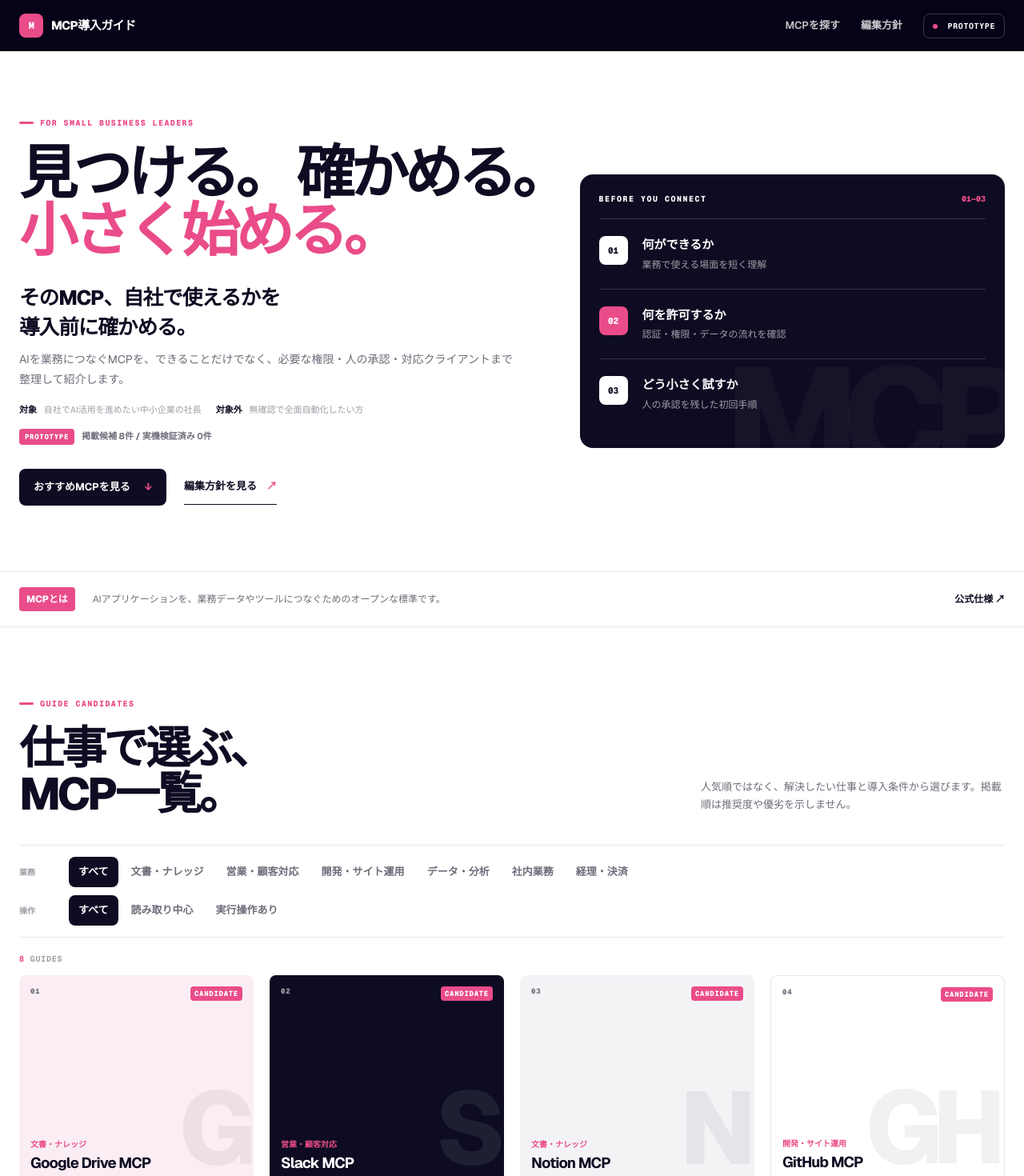
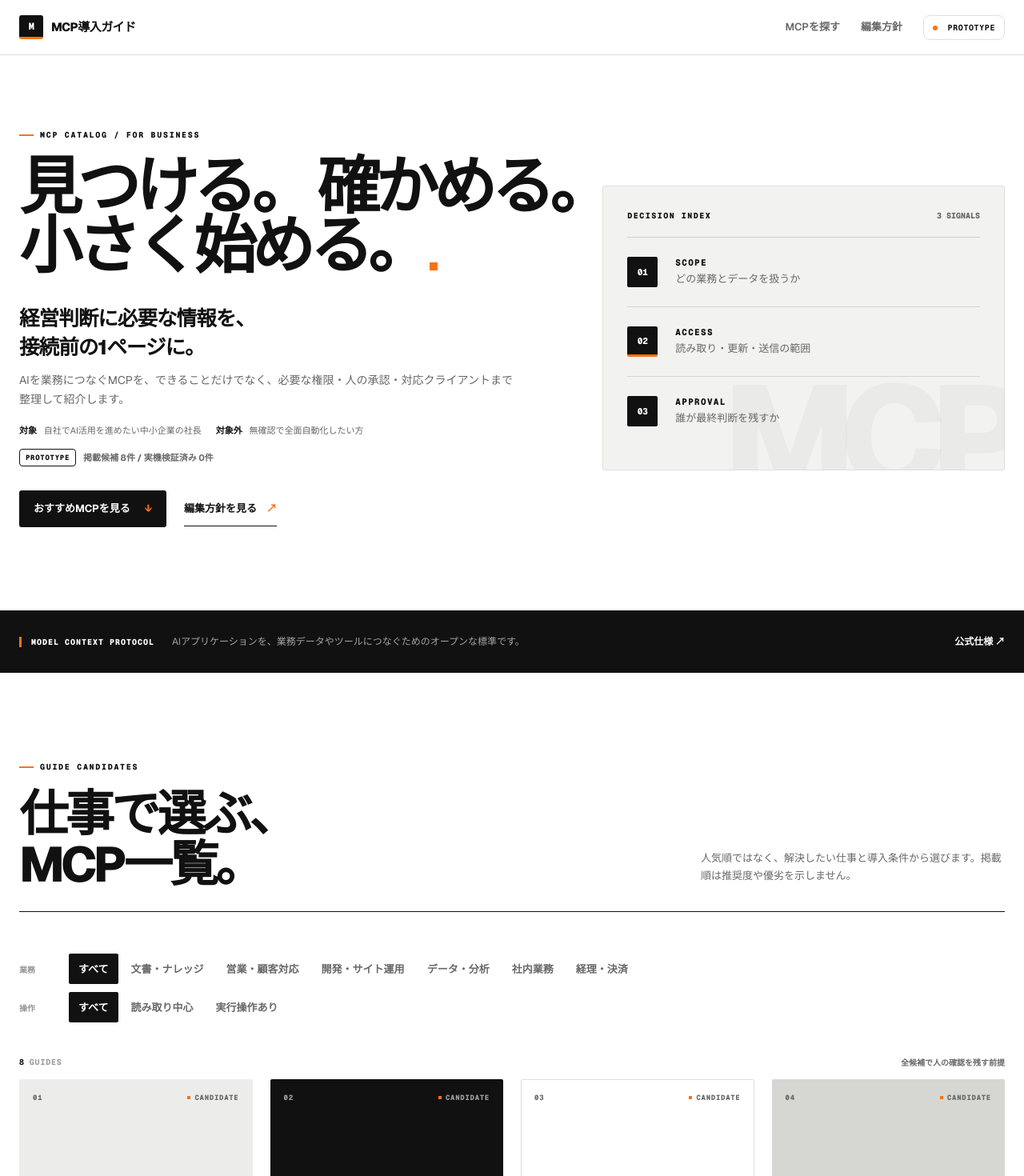
Before and after one commit to writeup-inc/saas-test, a Next.js app: page / in a window 1280 px wide. Shown: the top 1470 px of the page at 80% size. Built offline with nearby package versions, Linux system fonts and the light colour scheme.

Commit message:
Polish MCP guide with monochrome editorial design

```diff
--- a/app/catalog-grid.tsx
+++ b/app/catalog-grid.tsx
@@ -21,19 +21,19 @@ export default function CatalogGrid() {
           <button className={`filter ${operation === 'action' ? 'active' : ''}`} type="button" onClick={() => setOperation('action')} aria-pressed={operation === 'action'}>実行操作あり</button>
         </div></div>
       </div>
-      <div className="result-line" aria-live="polite"><span>{visibleGuides.length}</span> guides</div>
+      <div className="result-line" aria-live="polite"><span>{visibleGuides.length}</span> guides <small>全候補で人の確認を残す前提</small></div>
       <div className="guide-grid">
         {visibleGuides.map((guide) => (
           <Link href={`/guides/${guide.slug}`} className="guide-card" key={guide.slug}>
             <div className="card-poster">
               <div className="poster-toolbar"><span>0{guides.indexOf(guide) + 1}</span><span>CANDIDATE</span></div>
               <span className="poster-mark">{guide.mark}</span>
-              <div className="poster-caption"><span>{guide.category}</span><b>{guide.name}</b></div>
+              <div className="poster-caption"><span>{guide.category}</span><h3>{guide.name}</h3></div>
             </div>
             <div className="card-meta">
-              <div className="card-status"><span>{guide.category}</span><span className="prototype-state"><i /> 実機未検証</span></div>
-              <h3>{guide.name}</h3><p className="card-description">{guide.description}</p>
-              <div className="card-tags"><span>{guide.access}</span><span>人の確認あり</span></div>
+              <div className="card-status"><span className="prototype-state"><i /> 実機未検証</span></div>
+              <p className="card-description">{guide.description}</p>
+              <div className="card-tags"><span>{guide.access}</span></div>
               <span className="card-link">導入前チェック <b>↗</b></span>
             </div>
           </Link>
--- a/app/globals.css
+++ b/app/globals.css
@@ -1,17 +1,17 @@
 @import 'tailwindcss';
 
 :root {
-  --pink:#ea4c89;
-  --pink-soft:#faedf3;
-  --ink:#0d0c22;
-  --plum:#060318;
-  --charcoal:#3d3d4e;
-  --smoke:#6e6d7a;
-  --fog:#9e9ea7;
-  --mist:#f3f3f6;
-  --line:#e2e8f2;
+  --pink:#f97316;
+  --pink-soft:#fff4eb;
+  --ink:#111111;
+  --plum:#090909;
+  --charcoal:#3f3f3f;
+  --smoke:#686868;
+  --fog:#969696;
+  --mist:#f2f2f0;
+  --line:#dededb;
   --paper:#fff;
-  --warning:#a24d28;
+  --warning:#9a3f00;
 }
 
 * { box-sizing:border-box; }
@@ -27,7 +27,7 @@ body {
 a { color:inherit; text-decoration:none; }
 button { font:inherit; }
 h1,h2,h3,b,strong { font-family:var(--font-geist-sans),"Hiragino Kaku Gothic ProN","Yu Gothic",Meiryo,sans-serif; }
-.shell { width:min(100% - 48px,1280px); margin-inline:auto; }
+.shell { width:min(100% - 48px,1350px); margin-inline:auto; }
 
 .site-header { position:sticky; top:0; z-index:30; color:#fff; background:var(--plum); }
 .nav-inner { min-height:64px; display:flex; align-items:center; justify-content:space-between; gap:28px; }
@@ -95,8 +95,9 @@ h1,h2,h3,b,strong { font-family:var(--font-geist-sans),"Hiragino Kaku Gothic Pro
 .filter { flex:0 0 auto; min-height:38px; padding:0 12px; border:0; border-radius:8px; color:var(--smoke); background:transparent; font-size:13px; font-weight:600; cursor:pointer; }
 .filter:hover { color:var(--ink); background:var(--mist); }
 .filter.active { color:#fff; background:var(--ink); }
-.result-line { margin:0 0 14px; color:var(--fog); font:700 10px var(--font-geist-mono); letter-spacing:.08em; text-transform:uppercase; }
+.result-line { display:flex; align-items:center; gap:6px; margin:0 0 14px; color:var(--fog); font:700 10px var(--font-geist-mono); letter-spacing:.08em; text-transform:uppercase; }
 .result-line span { color:var(--pink); }
+.result-line small { margin-left:auto; color:var(--smoke); font:600 10px var(--font-geist-sans); letter-spacing:0; text-transform:none; }
 .guide-grid { display:grid; grid-template-columns:repeat(4,minmax(0,1fr)); gap:34px 20px; }
 .guide-card { min-width:0; display:flex; flex-direction:column; }
 .card-poster { position:relative; overflow:hidden; aspect-ratio:1/.88; padding:14px; border-radius:8px; background:var(--mist); transition:transform .18s ease,outline-color .18s ease; outline:1px solid transparent; }
@@ -112,13 +113,12 @@ h1,h2,h3,b,strong { font-family:var(--font-geist-sans),"Hiragino Kaku Gothic Pro
 .guide-card:nth-child(4n+2) .poster-mark { color:rgba(255,255,255,.08); }
 .poster-caption { position:absolute; z-index:2; left:14px; right:14px; bottom:14px; display:grid; gap:5px; }
 .poster-caption span { color:var(--pink); font-size:10px; font-weight:800; }
-.poster-caption b { font-size:clamp(17px,1.45vw,21px); line-height:1.08; letter-spacing:-.045em; }
+.poster-caption h3 { margin:0; font-size:clamp(17px,1.45vw,21px); line-height:1.08; letter-spacing:-.045em; }
 .card-meta { display:flex; flex:1; flex-direction:column; padding-top:12px; }
-.card-status { display:flex; align-items:center; justify-content:space-between; gap:8px; color:var(--smoke); font-size:10px; }
+.card-status { display:flex; align-items:center; justify-content:flex-end; gap:8px; color:var(--smoke); font-size:10px; }
 .card-status>span:first-child { font-weight:700; }
 .prototype-state { flex:0 0 auto; color:var(--smoke); font-size:10px; }
 .prototype-state i { display:inline-block; width:6px; height:6px; margin-right:5px; border-radius:50%; background:var(--pink); }
-.guide-card h3 { margin:10px 0 0; font-size:19px; line-height:1.2; letter-spacing:-.04em; font-weight:800; }
 .card-description { margin:9px 0 13px; color:var(--smoke); font-size:12px; line-height:1.65; }
 .card-tags { display:flex; flex-wrap:wrap; gap:5px; margin-top:auto; }
 .card-tags span { padding:5px 7px; border:1px solid var(--line); border-radius:999px; color:var(--smoke); background:#fff; font-size:9px; font-weight:650; }
@@ -195,7 +195,7 @@ h1,h2,h3,b,strong { font-family:var(--font-geist-sans),"Hiragino Kaku Gothic Pro
 .starter-card dl div:last-child { border-bottom:0; }
 .starter-card dt { color:var(--fog); }
 .starter-card dd { margin:0; font-weight:700; }
-.setup-section { background:linear-gradient(90deg,transparent 0,transparent calc((100vw - min(100% - 48px,1280px))/2),rgba(243,243,246,.55) calc((100vw - min(100% - 48px,1280px))/2)); }
+.setup-section { background:linear-gradient(90deg,transparent 0,transparent calc((100vw - min(100% - 48px,1350px))/2),rgba(243,243,240,.55) calc((100vw - min(100% - 48px,1350px))/2)); }
 .setup-steps { margin:0; padding:0; list-style:none; }
 .setup-steps li { display:grid; grid-template-columns:46px 1fr; gap:18px; padding:20px 0; border-bottom:1px solid var(--line); }
 .setup-steps li>span { display:grid; place-items:center; width:36px; height:36px; border-radius:8px; color:#fff; background:var(--ink); font:800 11px var(--font-geist-mono); }
@@ -237,6 +237,183 @@ h1,h2,h3,b,strong { font-family:var(--font-geist-sans),"Hiragino Kaku Gothic Pro
 
 a:focus-visible,button:focus-visible { outline:3px solid var(--pink); outline-offset:3px; }
 
+/* Editorial monochrome system: orange is reserved for small functional cues. */
+.site-header {
+  color:var(--ink);
+  background:rgba(255,255,255,.96);
+  border-bottom:1px solid var(--line);
+  backdrop-filter:blur(18px);
+}
+.nav-inner { min-height:68px; }
+.brand-mark {
+  color:#fff;
+  background:var(--ink);
+  border-bottom:3px solid var(--pink);
+  border-radius:3px;
+}
+.top-nav a { color:var(--smoke); }
+.top-nav a:hover { color:var(--ink); }
+.nav-status { color:var(--ink); border-color:var(--line); background:#fff; }
+
+.hero { border-bottom:0; }
+.hero-inner {
+  min-height:690px;
+  grid-template-columns:1.12fr .88fr;
+  gap:clamp(56px,7vw,110px);
+  padding-block:92px 104px;
+}
+.eyebrow { color:var(--ink); letter-spacing:.17em; }
+.eyebrow>span { height:2px; background:var(--pink); border-radius:0; }
+.hero h1 { max-width:780px; font-size:clamp(58px,6.15vw,88px); line-height:.94; letter-spacing:-.078em; }
+.hero-title-accent {
+  position:relative;
+  width:max-content;
+  color:var(--ink);
+}
+.hero-title-accent:after {
+  content:"";
+  position:absolute;
+  right:-15px;
+  bottom:.08em;
+  width:10px;
+  height:10px;
+  background:var(--pink);
+}
+.hero-lead { margin-top:36px; }
+.hero-body { max-width:620px; }
+.audience-line { color:var(--smoke); }
+.prototype-count span { color:var(--ink); background:#fff; border:1px solid var(--ink); }
+.primary-button { background:var(--ink); border-radius:3px; }
+.primary-button:hover { background:#292929; }
+.primary-button span,.text-button span { color:var(--pink); }
+
+.hero-panel {
+  padding:30px;
+  color:var(--ink);
+  background:var(--mist);
+  border:1px solid var(--line);
+  border-radius:3px;
+}
+.hero-panel:after { right:-12px; bottom:-48px; color:rgba(17,17,17,.035); }
+.panel-head { padding-bottom:20px; border-bottom:1px solid #cfcfcb; }
+.panel-kicker { color:var(--ink); }
+.panel-head>span { color:var(--smoke); }
+.panel-row { grid-template-columns:48px 1fr; padding:24px 0; border-bottom:1px solid #d4d4d0; }
+.panel-row>span,
+.panel-row:nth-of-type(3)>span {
+  width:38px;
+  height:38px;
+  color:#fff;
+  background:var(--ink);
+  border-radius:2px;
+}
+.panel-row:nth-of-type(3)>span { border-bottom:3px solid var(--pink); }
+.panel-row b { font:800 11px var(--font-geist-mono); letter-spacing:.12em; }
+.panel-row small { color:var(--smoke); font-size:13px; }
+
+.definition-strip { color:#fff; background:var(--ink); border:0; }
+.definition-inner { min-height:78px; }
+.definition-inner>span {
+  padding:0 0 0 12px;
+  color:#fff;
+  background:transparent;
+  border-left:3px solid var(--pink);
+  border-radius:0;
+  font:800 10px var(--font-geist-mono);
+  letter-spacing:.1em;
+}
+.definition-inner p { color:rgba(255,255,255,.62); }
+.definition-inner a { color:#fff; }
+
+.catalog { padding-block:110px 126px; }
+.section-heading { padding-bottom:28px; border-bottom:1px solid var(--ink); }
+.section-heading h2 { font-size:clamp(46px,4.8vw,66px); }
+.filter-stack { padding:16px 0; border-block:0 1px solid var(--line); }
+.filter { border-radius:2px; }
+.filter.active { background:var(--ink); }
+.result-line { margin-top:24px; }
+.result-line span { color:var(--ink); }
+
+.guide-grid { gap:42px 22px; }
+.card-poster {
+  aspect-ratio:1/.92;
+  padding:16px;
+  border-radius:2px;
+  outline:0;
+  border:1px solid transparent;
+}
+.guide-card:hover .card-poster { transform:translateY(-3px); outline:0; border-color:var(--ink); }
+.guide-card:nth-child(4n+1) .card-poster { color:var(--ink); background:#ececea; }
+.guide-card:nth-child(4n+2) .card-poster { color:#fff; background:var(--ink); }
+.guide-card:nth-child(4n+3) .card-poster { color:var(--ink); background:#fff; border-color:var(--line); }
+.guide-card:nth-child(4n+4) .card-poster { color:var(--ink); background:#d6d6d2; border-color:transparent; }
+.poster-toolbar { color:var(--smoke); }
+.guide-card:nth-child(4n+2) .poster-toolbar { color:rgba(255,255,255,.6); }
+.poster-toolbar span:last-child {
+  position:relative;
+  padding:0 0 0 9px;
+  color:inherit;
+  background:transparent;
+  border-radius:0;
+}
+.poster-toolbar span:last-child:before {
+  content:"";
+  position:absolute;
+  left:0;
+  top:50%;
+  width:4px;
+  height:4px;
+  margin-top:-2px;
+  background:var(--pink);
+}
+.poster-mark { right:12px; bottom:22px; color:rgba(17,17,17,.055); }
+.guide-card:nth-child(4n+2) .poster-mark { color:rgba(255,255,255,.075); }
+.poster-caption span { color:var(--smoke); }
+.guide-card:nth-child(4n+2) .poster-caption span { color:rgba(255,255,255,.58); }
+.prototype-state i { background:var(--pink); border-radius:0; }
+.card-tags span { background:#fafafa; }
+.card-link b { color:var(--pink); }
+
+.decision-section { padding:112px 0; background:#f4f4f1; }
+.decision-list article { border-color:#d2d2ce; }
+.trust-strip { background:var(--ink); }
+.trust-inner span { color:var(--pink); }
+.site-footer { color:var(--smoke); background:#fff; border-top:1px solid var(--line); }
+.footer-brand { color:var(--ink); }
+.footer-inner>div>p { color:var(--fog); }
+.footer-note b { color:var(--ink); }
+.footer-inner nav a:hover { color:var(--ink); text-decoration:underline; text-decoration-color:var(--pink); text-underline-offset:4px; }
+
+.detail-mark { border-bottom-color:var(--pink); border-radius:2px; }
+.card-category,.mini-label,.section-label span { color:var(--pink); }
+.verification-banner { border-color:var(--line); background:#f7f7f4; border-radius:2px; }
+.warning-dot { border-radius:1px; background:var(--pink); }
+.verification-banner b { color:var(--ink); }
+.verification-banner p { color:var(--smoke); }
+.detail-jump a { border-radius:2px; }
+.fit-card,.content-grid>article,.client-grid>article { border-radius:2px; }
+.fit-card.pause { background:#f6f6f3; }
+.flow-card { background:var(--ink); border-radius:2px; }
+.approval-card {
+  color:var(--ink);
+  background:#fff;
+  border:1px solid var(--line);
+  border-radius:2px;
+}
+.approval-card .mini-label { color:var(--pink); }
+.approval-card>div p {
+  color:var(--charcoal);
+  background:var(--mist);
+  border-color:transparent;
+  border-radius:2px;
+}
+.starter-card { border-radius:2px; background:#dededb; }
+.setup-steps li>span { border-radius:2px; }
+.unknown-chip { color:var(--warning); background:var(--pink-soft); }
+.next-action { border-radius:3px; }
+.policy-status p { border-radius:2px; }
+.policy-status span.pending { color:var(--warning); }
+
 @media (max-width:1080px) {
   .hero-inner { grid-template-columns:1fr 1fr; gap:40px; }
   .hero h1 { font-size:clamp(50px,5.4vw,64px); }
@@ -257,7 +434,7 @@ a:focus-visible,button:focus-visible { outline:3px solid var(--pink); outline-of
   .policy-status { grid-template-columns:1fr 1fr; }
 }
 @media (max-width:620px) {
-  .shell { width:min(100% - 32px,1280px); }
+  .shell { width:min(100% - 32px,1350px); }
   .nav-inner { min-height:60px; }
   .top-nav a { display:none; }
   .nav-status { padding:7px 8px; }
--- a/app/layout.tsx
+++ b/app/layout.tsx
@@ -30,5 +30,5 @@ export const metadata: Metadata = {
 };
 
 export default function RootLayout({ children }: Readonly<{ children: React.ReactNode }>) {
-  return <html lang="ja"><body className={`${geistSans.variable} ${geistMono.variable}`}>{children}</body></html>;
+  return <html lang="ja" data-scroll-behavior="smooth"><body className={`${geistSans.variable} ${geistMono.variable}`}>{children}</body></html>;
 }
--- a/app/page.tsx
+++ b/app/page.tsx
@@ -9,25 +9,25 @@ export default function Home() {
       <section className="hero">
         <div className="shell hero-inner">
           <div className="hero-copy">
-            <p className="eyebrow"><span /> FOR SMALL BUSINESS LEADERS</p>
+            <p className="eyebrow"><span /> MCP CATALOG / FOR BUSINESS</p>
             <h1><span className="hero-title-row"><span>見つける。</span><span>確かめる。</span></span><span className="hero-title-accent">小さく始める。</span></h1>
-            <p className="hero-lead">そのMCP、自社で使えるかを<br />導入前に確かめる。</p>
+            <p className="hero-lead">経営判断に必要な情報を、<br />接続前の1ページに。</p>
             <p className="hero-body">AIを業務につなぐMCPを、できることだけでなく、必要な権限・人の承認・対応クライアントまで整理して紹介します。</p>
             <div className="audience-line"><p><b>対象</b> 自社でAI活用を進めたい中小企業の社長</p><p><b>対象外</b> 無確認で全面自動化したい方</p></div>
             <p className="prototype-count"><span>PROTOTYPE</span> 掲載候補 8件 / 実機検証済み 0件</p>
             <div className="hero-actions"><a className="primary-button" href="#guides">おすすめMCPを見る <span>↓</span></a><a className="text-button" href="/policy">編集方針を見る <span>↗</span></a></div>
           </div>
           <aside className="hero-panel" aria-label="このガイドで分かること">
-            <div className="panel-head"><p className="panel-kicker">BEFORE YOU CONNECT</p><span>01—03</span></div>
-            <div className="panel-row"><span>01</span><p><b>何ができるか</b><small>業務で使える場面を短く理解</small></p></div>
-            <div className="panel-row"><span>02</span><p><b>何を許可するか</b><small>認証・権限・データの流れを確認</small></p></div>
-            <div className="panel-row"><span>03</span><p><b>どう小さく試すか</b><small>人の承認を残した初回手順</small></p></div>
+            <div className="panel-head"><p className="panel-kicker">DECISION INDEX</p><span>3 SIGNALS</span></div>
+            <div className="panel-row"><span>01</span><p><b>SCOPE</b><small>どの業務とデータを扱うか</small></p></div>
+            <div className="panel-row"><span>02</span><p><b>ACCESS</b><small>読み取り・更新・送信の範囲</small></p></div>
+            <div className="panel-row"><span>03</span><p><b>APPROVAL</b><small>誰が最終判断を残すか</small></p></div>
           </aside>
         </div>
       </section>
 
       <section className="definition-strip">
-        <div className="shell definition-inner"><span>MCPとは</span><p>AIアプリケーションを、業務データやツールにつなぐためのオープンな標準です。</p><a href="https://modelcontextprotocol.io/" target="_blank" rel="noreferrer">公式仕様 ↗</a></div>
+        <div className="shell definition-inner"><span>MODEL CONTEXT PROTOCOL</span><p>AIアプリケーションを、業務データやツールにつなぐためのオープンな標準です。</p><a href="https://modelcontextprotocol.io/" target="_blank" rel="noreferrer">公式仕様 ↗</a></div>
       </section>
 
       <section className="catalog shell" id="guides">
--- a/next.config.ts
+++ b/next.config.ts
@@ -12,6 +12,6 @@ const nextConfig: NextConfig = isGithubPages
       trailingSlash: true,
       images: { unoptimized: true },
     }
-  : {};
+  : { allowedDevOrigins: ['127.0.0.1'] };
 
 export default nextConfig;
```
Also changed, not shown: public/og.png.
